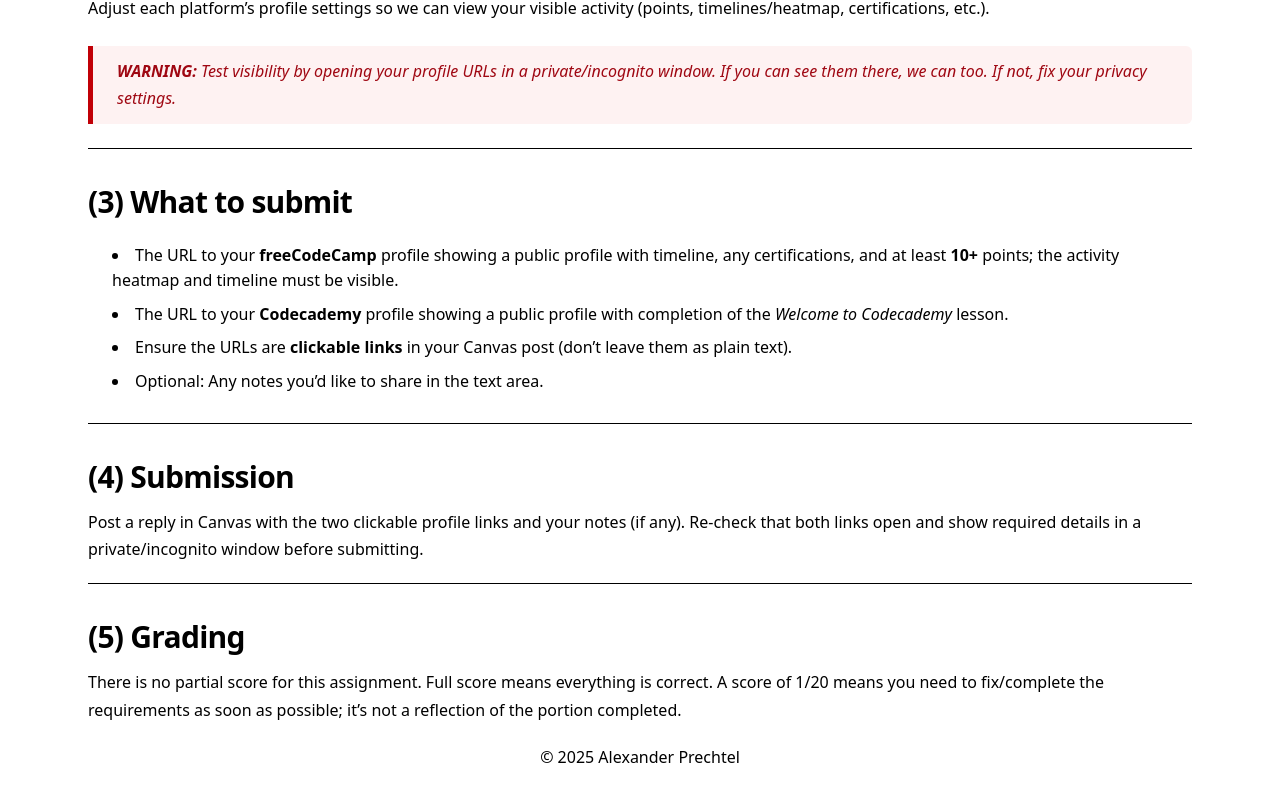
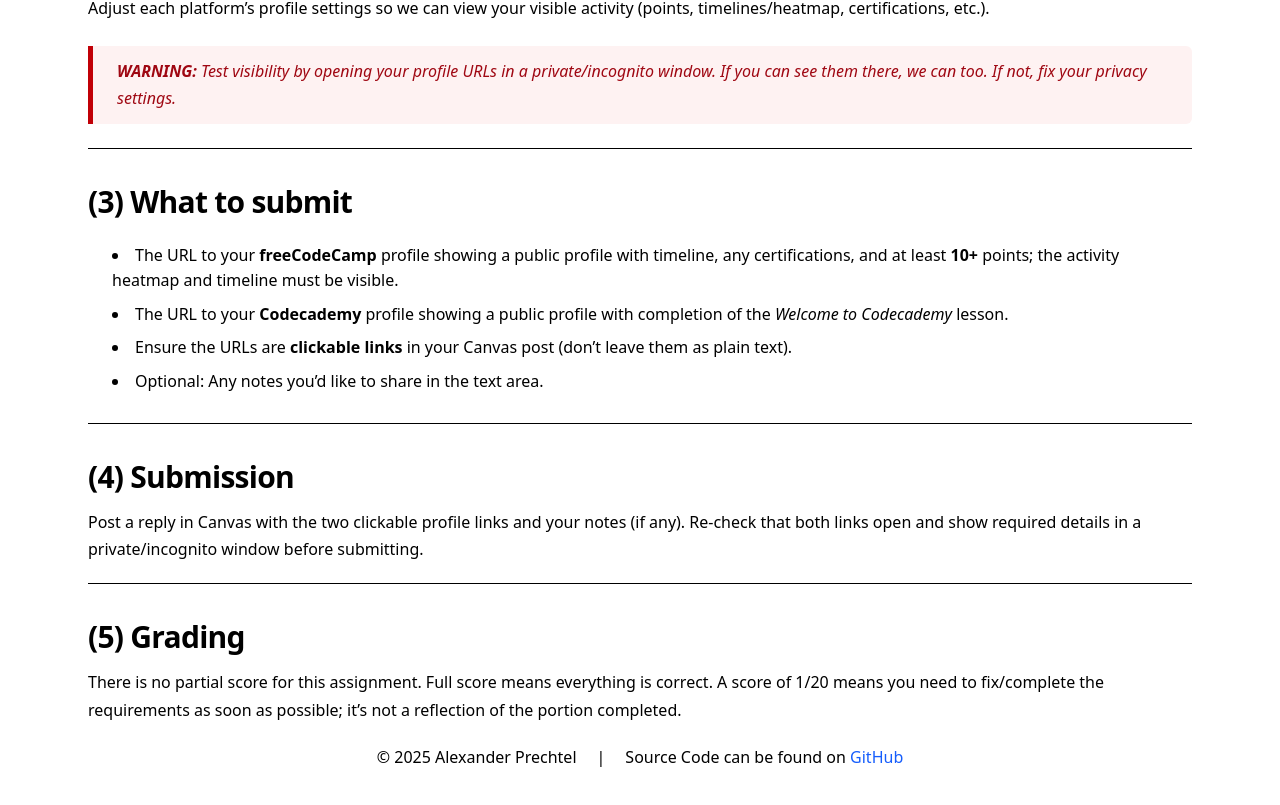
Before and after one commit to alexandernc0043/instructions, a Next.js app: page /module-0/m0c in a window 1280 px wide. Shown: the part 805-1610 px from the top of the page. Built offline with nearby package versions, Linux system fonts and the light colour scheme.

Commit message:
small changes

```diff
--- a/src/app/(assignments)/module-0/m0d/page.tsx
+++ b/src/app/(assignments)/module-0/m0d/page.tsx
@@ -90,6 +90,9 @@
                 <li>Navigate to the create repository button and create a repository.</li>
                 <li>Name the repository as follows: <strong>YOUR_GITHUB_USERNAME</strong>.github.io
                     <Warning msg={"If you do not name your repository exactly like that your webpage will not work."}/>
+                    <blockquote>
+                        <strong>Example:</strong> My GitHub username is <strong>alexandernc0043</strong> so my repository should be named <code>alexandernc0043.github.io</code>
+                    </blockquote>
                 </li>
                 <li>Open GitHub Desktop and clone your repository.</li>
                 <li>Open your cloned repository in Visual Studio Code by clicking the button inside GitHub Desktop</li>
@@ -105,7 +108,7 @@
                 </li>
                 <li>Your file should look like this now:<br/>
                     <CodeHighlight>
-                        {'<!-- root/index.html -->\n' +
+                        {'<!-- USERNAME.github.io/index.html -->\n' +
                             '<!DOCTYPE html>\n' +
                             '<html lang="en">\n' +
                             '<head>\n' +
@@ -142,7 +145,7 @@
                     <CodeHighlight>{'<a href="itis3135">Click here to go to my ITIS-3135 course page!</a>'}</CodeHighlight>
                     <blockquote>Your body should now look like this:
                         <CodeHighlight>
-                            {'<!-- root/index.html -->\n' +
+                            {'<!-- USERNAME.github.io/index.html -->\n' +
                                 '<body>\n' +
                                 '\t<h1>Welcome to my homepage!</h1>\n' +
                                 '\t<a href="itis3135">Click here to go to my ITIS-3135 coursepage!</a>\n' +
@@ -183,7 +186,7 @@
                     <blockquote> Your new <code>index.html</code> file should look like this now:
 
                         <CodeHighlight>
-                            {'<!-- root/itis3135/index.html -->\n' +
+                            {'<!-- USERNAME.github.io/itis3135/index.html -->\n' +
                                 '<!DOCTYPE html>\n' +
                                 '<html lang="en">\n' +
                                 '<head>\n' +
--- /dev/null
+++ b/src/app/not-found.tsx
@@ -0,0 +1,12 @@
+import {Metadata} from "next";
+export const metadata: Metadata = {
+    title: "Error 404",
+    description: "Sorry, the page you’re looking for doesn’t exist."
+}
+export default function Custom404(){
+    return <>
+        <p>Sorry, the page you’re looking for doesn’t exist.</p>
+        <br/>
+    </>
+
+}
--- a/src/components/layout/Footer.tsx
+++ b/src/components/layout/Footer.tsx
@@ -1,7 +1,9 @@
-export default function Footer(){
+export default function Footer() {
     return (
-        <footer>
+        <footer className={"flex flex-row gap-5 justify-center"}>
             <p>&copy; 2025 Alexander Prechtel</p>
+            |
+            <p>Source Code can be found on <a href="https://github.com/alexandernc0043/instructions">GitHub</a></p>
         </footer>
     );
 }
```
Also changed, not shown: 1 other file (tests, documents, lock files or other folders).
